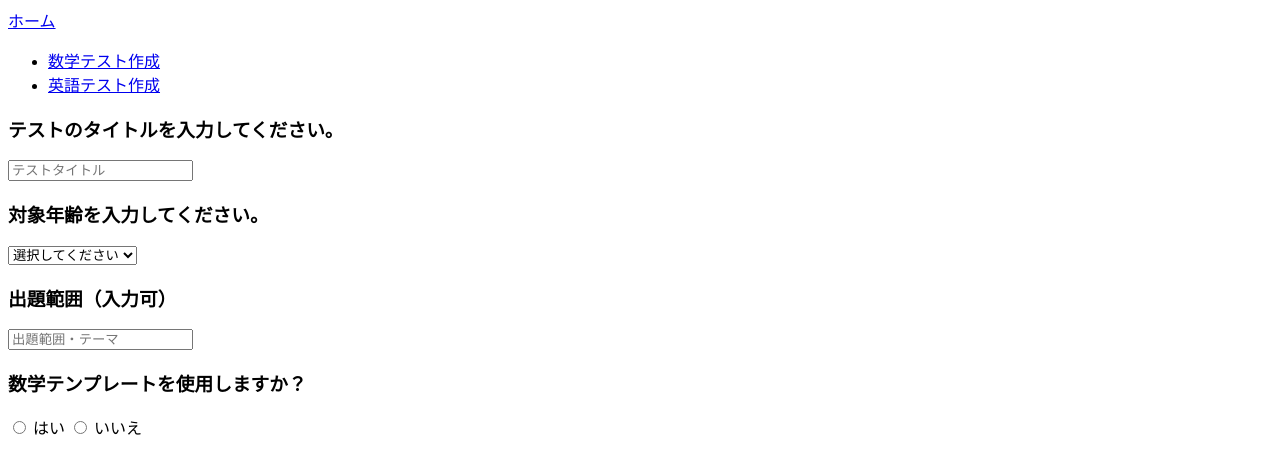
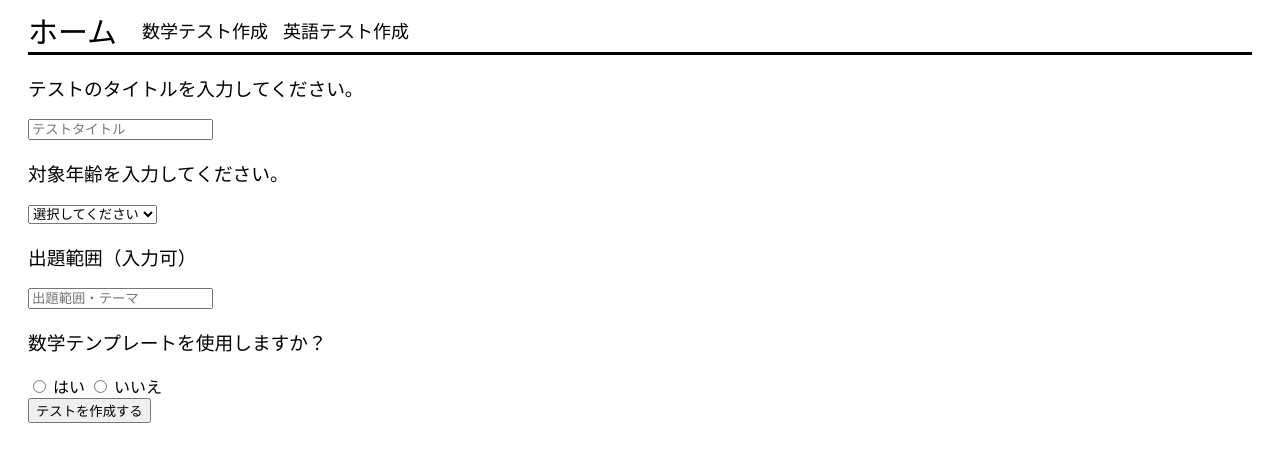
Before and after one commit to yoshiguchuan13win11-ai/test-create, a plain HTML site: page math.html in a window 1280 px wide. Drawn offline with Linux system fonts and the light colour scheme.

Commit message:
CSSファイルの保存漏れを修正

```diff
--- a/index.css
+++ b/index.css
@@ -0,0 +1,55 @@
+/*ホーム*/
+.title {
+    color:rgb(0, 0, 0);
+    font-size: 30px;
+    text-decoration: none;
+    margin-right: 25px;
+}
+/*マウス近づける*/
+.title:hover {
+    color: #555;
+    font-size: 30.1px;
+    text-decoration: none;
+}
+/*点消す*/
+ul {
+    list-style: none;
+    margin: 0;
+    padding: 0;
+    display: flex;
+}
+/*数学*/
+.math {
+    color:rgb(0, 0, 0);
+    margin-right: 15px;
+    font-size: 18px;
+    text-decoration: none;
+}
+.math:hover {
+    color: #555;
+    font-size: 18.1px;
+}
+
+/*英語*/
+.english {
+    color:rgb(0, 0, 0);
+    margin-right: 15px;
+    font-size: 18px;
+    text-decoration: none;
+}
+.english:hover {
+    color: #555;
+    font-size: 18.1px;
+}
+/*ヘッダー*/
+.header {
+    display: flex;
+    align-items: center;
+    border-bottom: 3px solid #000000;
+}
+h3 {
+    font-weight: normal;
+}
+body {
+    padding: 0 20px;
+}
--- a/math.css
+++ b/math.css
@@ -0,0 +1,64 @@
+/*ホーム*/
+.title {
+    color:rgb(0, 0, 0);
+    font-size: 30px;
+    text-decoration: none;
+    margin-right: 25px;
+}
+/*マウス近づける*/
+.title:hover {
+    color: #555;
+    font-size: 30.1px;
+    text-decoration: none;
+}
+/*点消す*/
+ul {
+    list-style: none;
+    margin: 0;
+    padding: 0;
+    display: flex;
+}
+/*数学*/
+.math {
+    color:rgb(0, 0, 0);
+    margin-right: 15px;
+    font-size: 18px;
+    text-decoration: none;
+}
+.math:hover {
+    color: #555;
+    font-size: 18.1px;
+}
+
+/*英語*/
+.english {
+    color:rgb(0, 0, 0);
+    margin-right: 15px;
+    font-size: 18px;
+    text-decoration: none;
+}
+.english:hover {
+    color: #555;
+    font-size: 18.1px;
+}
+/*ヘッダー*/
+.header {
+    display: flex;
+    align-items: center;
+    border-bottom: 3px solid #000000;
+}
+body {
+    padding: 0 20px;
+}
+h3 {
+    font-weight: normal;
+}
+.red {
+    color: red;
+}
+textarea {
+    width: 100%;
+}
+#generate-btn {
+    display: block;
+}
--- a/math.html
+++ b/math.html
@@ -93,6 +93,8 @@
             <h3>追加指示を入力してください。（任意）</h3>
             <textarea name="additional-instructions" placeholder="追加指示を入力してください" rows="9"></textarea>
             </div>
+        <button type="button" id="generate-btn">テストを作成する</button>
+        <div id="result-area"></div>
         </form>
         <script src="math.js"></script>
     </body>
```
Also changed, not shown: api/generate.js (+42 -0 lines).
